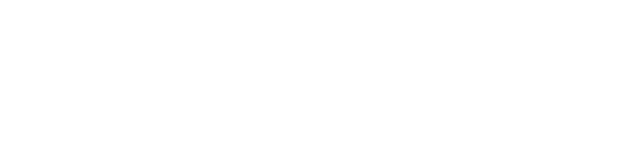
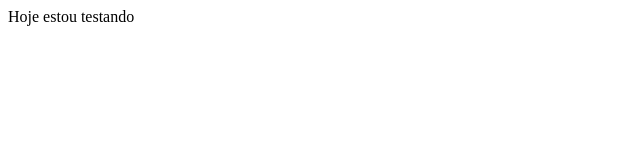
Before and after one commit to rodrisiega/primeiroprojeto, a plain HTML site: page index.html in a window 1280 px wide. Shown: the whole page, without its empty margins (0-640 px from the left). Drawn offline with Linux system fonts and the light colour scheme.

Commit message:
testar commit com a turma

```diff
--- a/index.html
+++ b/index.html
@@ -1,3 +1,4 @@
 <!-- Primeiro projeto no Github-->
 <!-- Desenvolvido por Rodrigo -->
  <!--Atualizado agora 14:51-->
+ <p>Hoje estou testando</p>
```
